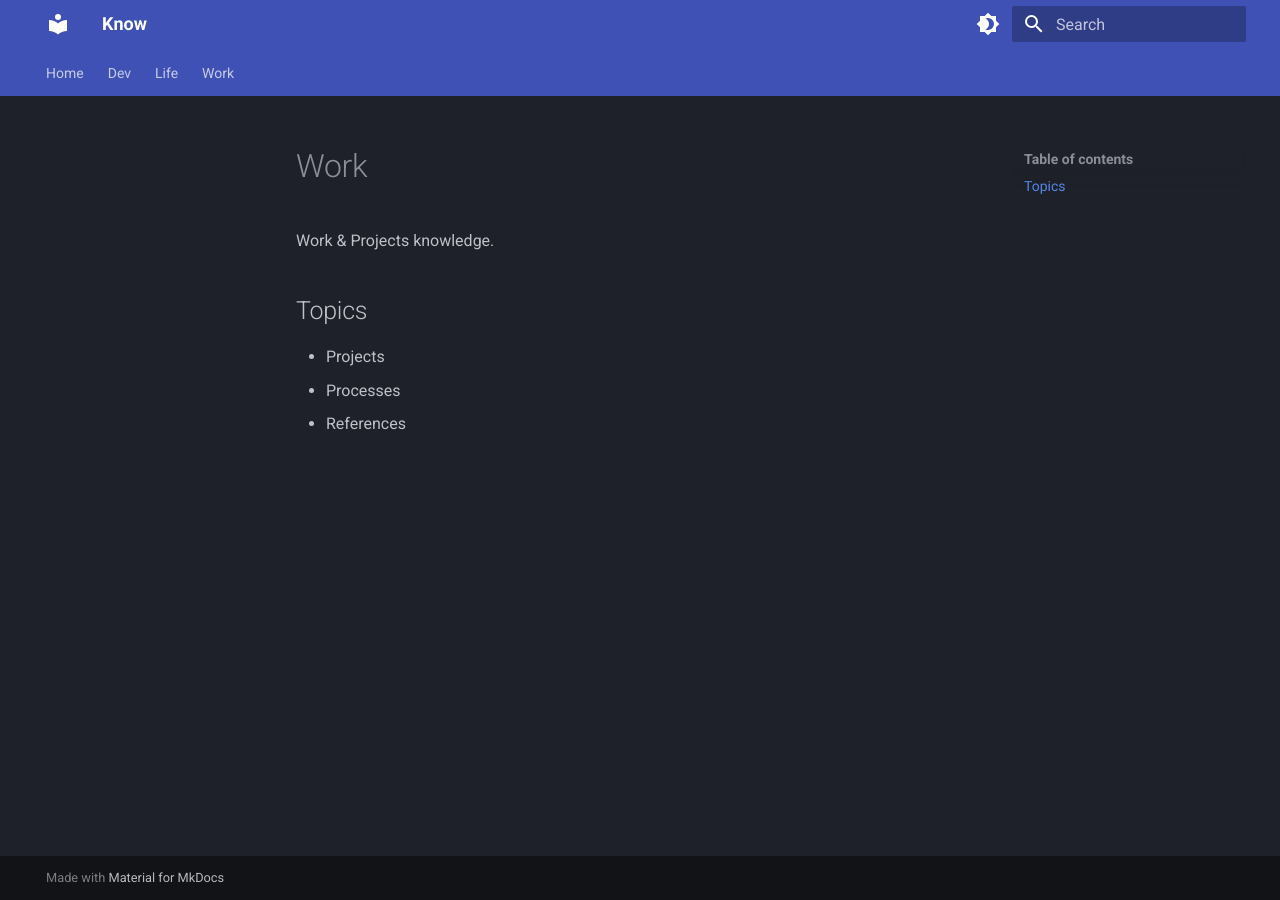
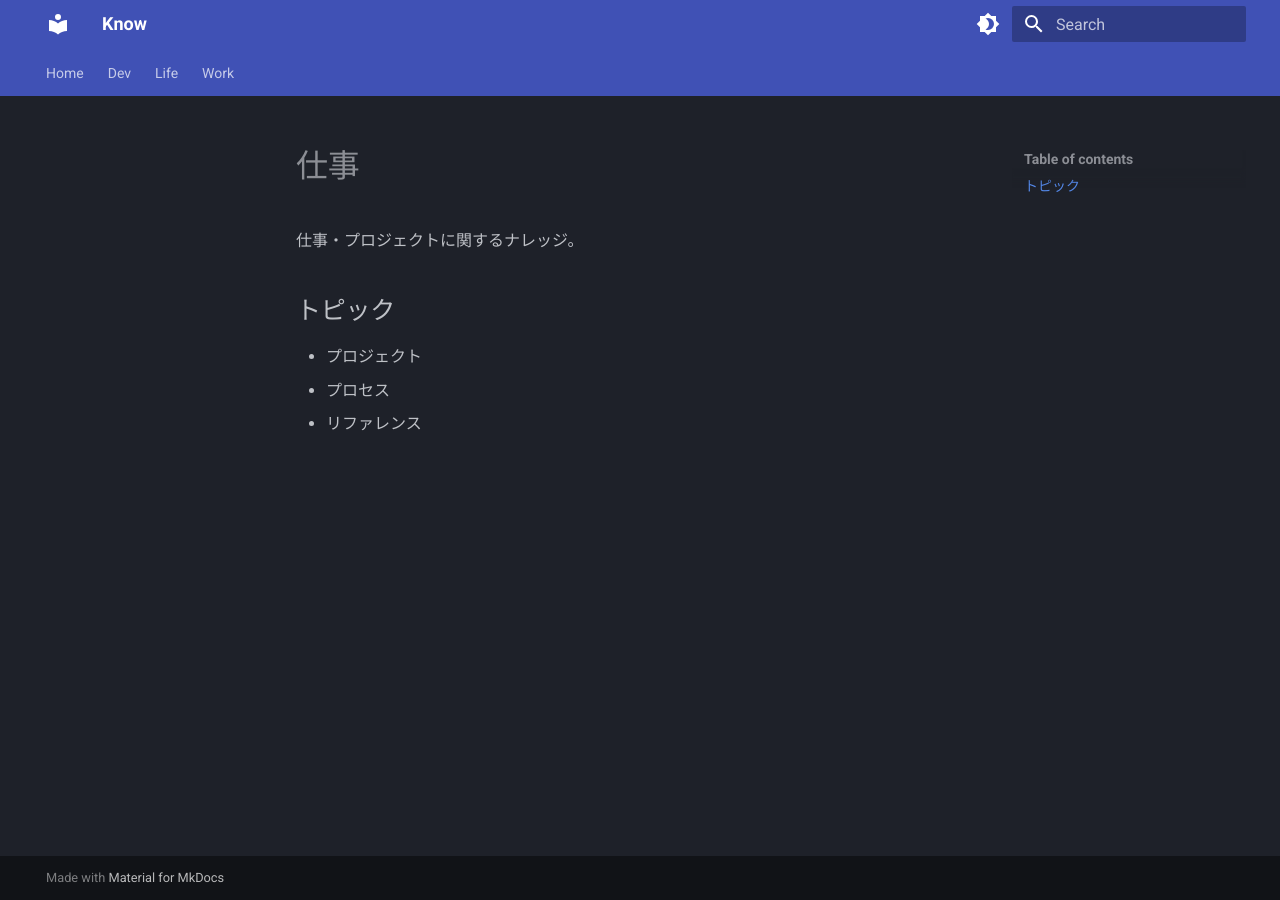
Before and after one commit to KAFKA2306/know, an MkDocs documentation site: the page built from docs/work/readme.md, in a window 1280 px wide. Built offline with MkDocs 1.6.1 and Material for MkDocs 9.7.7, drawn with Linux system fonts in a browser that asks for light colours.

```diff
--- a/docs/work/readme.md
+++ b/docs/work/readme.md
@@ -1,9 +1,9 @@
-# Work
+# 仕事
 
-Work & Projects knowledge.
+仕事・プロジェクトに関するナレッジ。
 
-## Topics
+## トピック
 
-- Projects
-- Processes
-- References
+- プロジェクト
+- プロセス
+- リファレンス
```
Also changed, not shown: docs/dev/readme.md (+6 -6 lines), docs/life/readme.md (+6 -6 lines).
